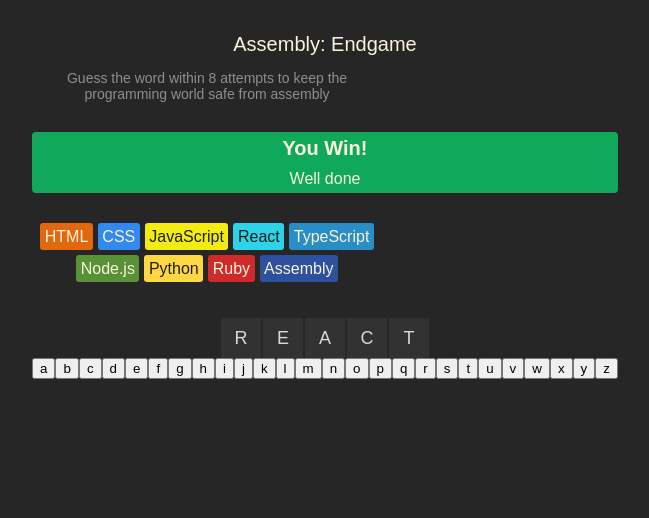
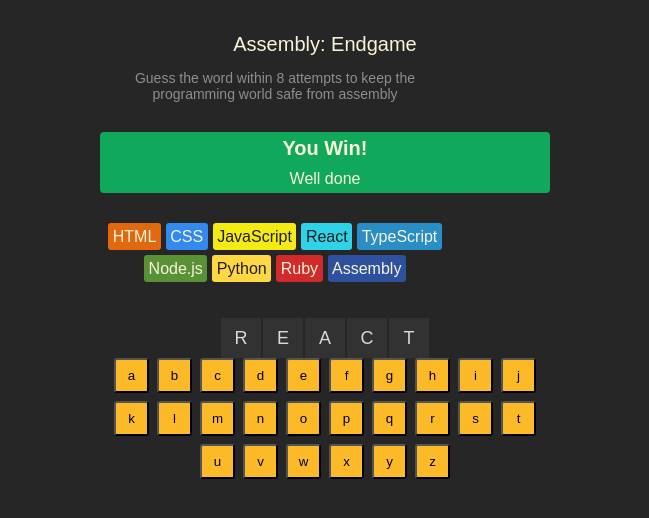
Before and after one commit to Amandecoe/React-Practice, a React (Vite) app in the folder assembly/: page / in a window 1280 px wide. Shown: the top 518 px of the page, without its empty margins (315-964 px from the left). Built offline with nearby package versions, Linux system fonts and the light colour scheme.

Commit message:
keyboard ui

```diff
--- a/assembly/src/App.jsx
+++ b/assembly/src/App.jsx
@@ -22,7 +22,7 @@ export default function AssemblyEndgame(){
   })
 
   const word = alphabet.split("").map( lett => (
-    <button>{lett}</button>
+    <button key={lett}>{lett}</button>
   ))
 
   const letterElements = currentword.split("").map( (letter, index)=>
--- a/assembly/src/index.css
+++ b/assembly/src/index.css
@@ -68,3 +68,18 @@ section.word > span{
   font-size: 1.125rem;
   border-bottom: 1px soild #f9f4da;
 }
+section.keyboard{
+  display: flex;
+  flex-wrap: wrap;
+  gap: 8px;
+  justify-content: center;
+  max-width: 450px;
+}
+section.keyboard > button{
+  height: 35px;
+  width: 35px;
+  background-color: #FCBA29;
+  border: 1px soild #D7D7D7;
+  border-radius: 3px;
+  cursor: pointer;
+}
```
